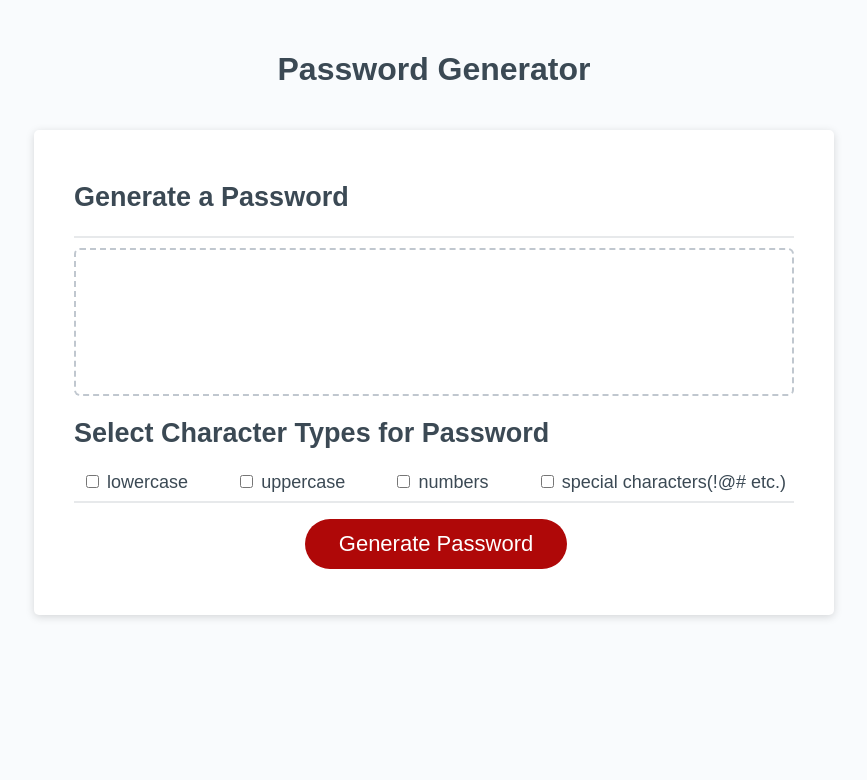
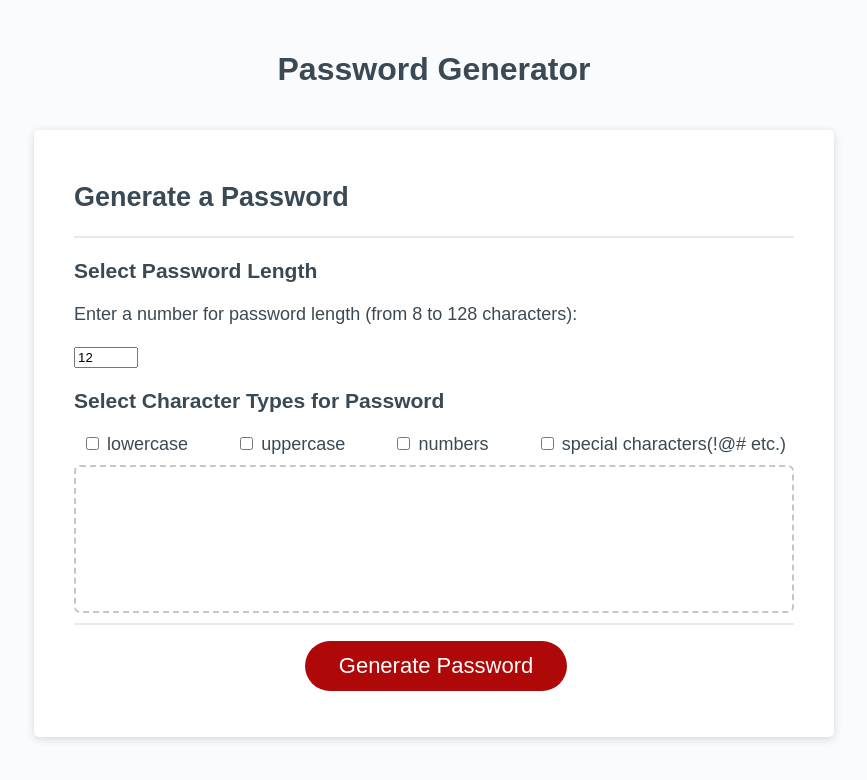
Before and after one commit to poeticider/Password-Generator, a plain HTML site: page index.html in a window 1280 px wide. Shown: the whole page, without its empty margins (206-1073 px from the left). Drawn offline with Linux system fonts and the light colour scheme.

Commit message:
adds number length input field, moves checkboxes above pw generator

```diff
--- a/assets/style.css
+++ b/assets/style.css
@@ -33,6 +33,19 @@ header {
   padding: 20px;
   padding-top: 0px;
   color: hsl(206, 17%, 28%);
+}
+
+/* ------------------------ INPUT FIELDS ------------------------------ */
+
+.numLength-form-container {
+
+}
+
+.checkboxes-container {
+  display: flex;
+  align-items: center;
+  justify-content: space-between;
+  margin: 0.5rem;
 }
 
 /* --------------------------- MAIN ----------------------------------- */
@@ -79,15 +92,6 @@ header {
   content: " ";
   display: block;
   clear: both;
-}
-
-/* ------------------------ CHECKBOXES ------------------------------ */
-
-.checkboxes-container {
-  display: flex;
-  align-items: center;
-  justify-content: space-between;
-  margin: 0.5rem;
 }
 
 /* ------------------------BUTTON ELEMENT---------------------------------- */
--- a/index.html
+++ b/index.html
@@ -19,15 +19,18 @@
                     <h2>Generate a Password</h2>
                 </div>
                 <div class="card-body">
-                    <textarea
-                        readonly
-                        id="password"
-                        placeholder="Your Secure Password"
-                        aria-label="Generated Password"
-                    >
-                    </textarea>
 
-                    <h2 class="checkbox-header">Select Character Types for Password</h2>
+                    <h3>Select Password Length</h3>
+
+                    <form class="numLength-form-container" action="toResearch...!">
+                        <label class="numLength-form-label" for="passLength">
+                            Enter a number for password length (from 8 to 128 characters):
+                        </label>
+                        <br><br>
+                        <input class="numLength-input-box" type="number" id="passLength" name="passLength" min="8" max="128" value="12">
+                    </form>
+
+                    <h3 class="checkbox-header">Select Character Types for Password</h3>
                     <div class="checkboxes-container">
                         <div class="single-checkbox-container">
                             <input type="checkbox" id="lowercase" name="lowecase" value="lowercase">
@@ -52,6 +55,13 @@
                     </div>
 
 
+                    <textarea
+                        readonly
+                        id="password"
+                        placeholder="Your Secure Password"
+                        aria-label="Generated Password"
+                    >
+                    </textarea>
                 </div>
                 <div class="card-footer">
                     <button id="generate" class="btn">Generate Password</button>
```
